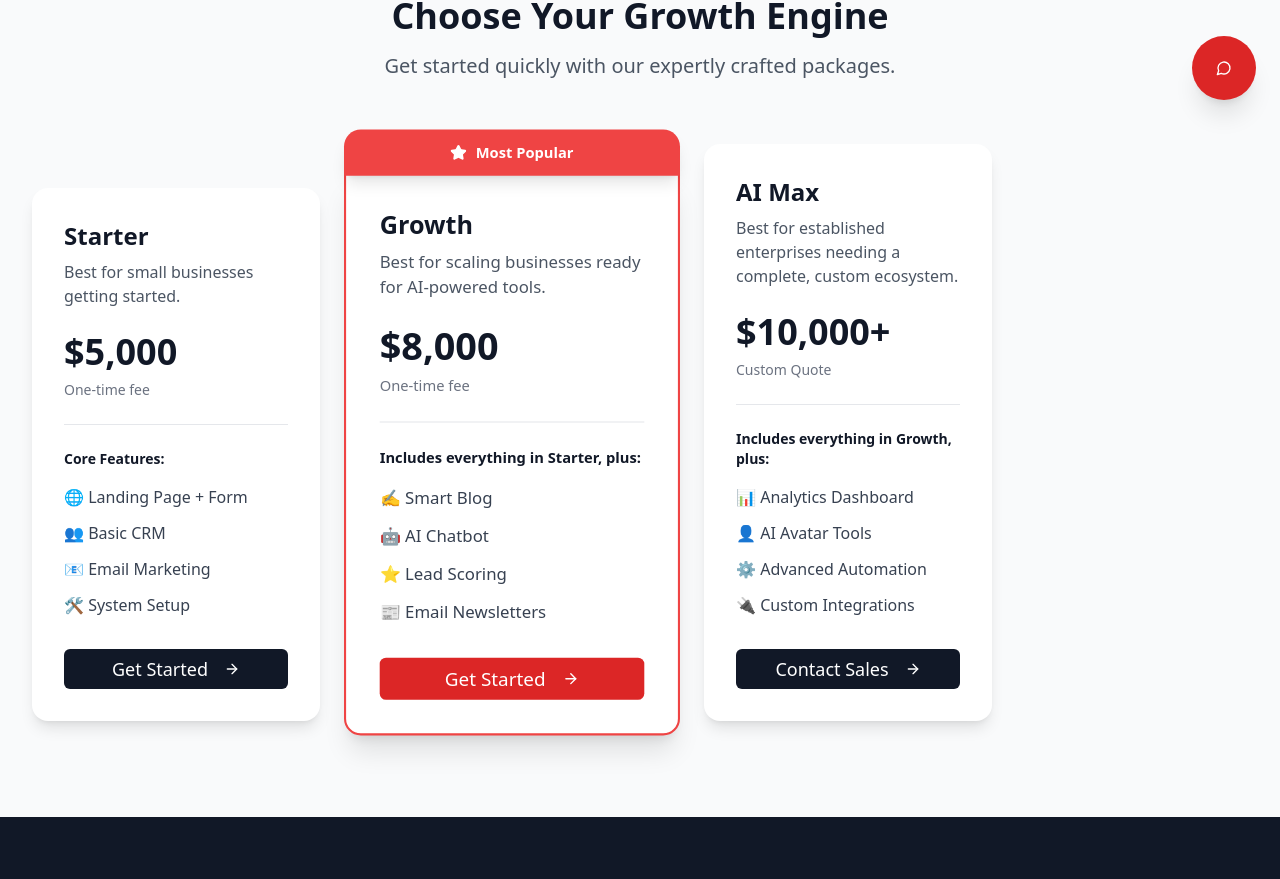
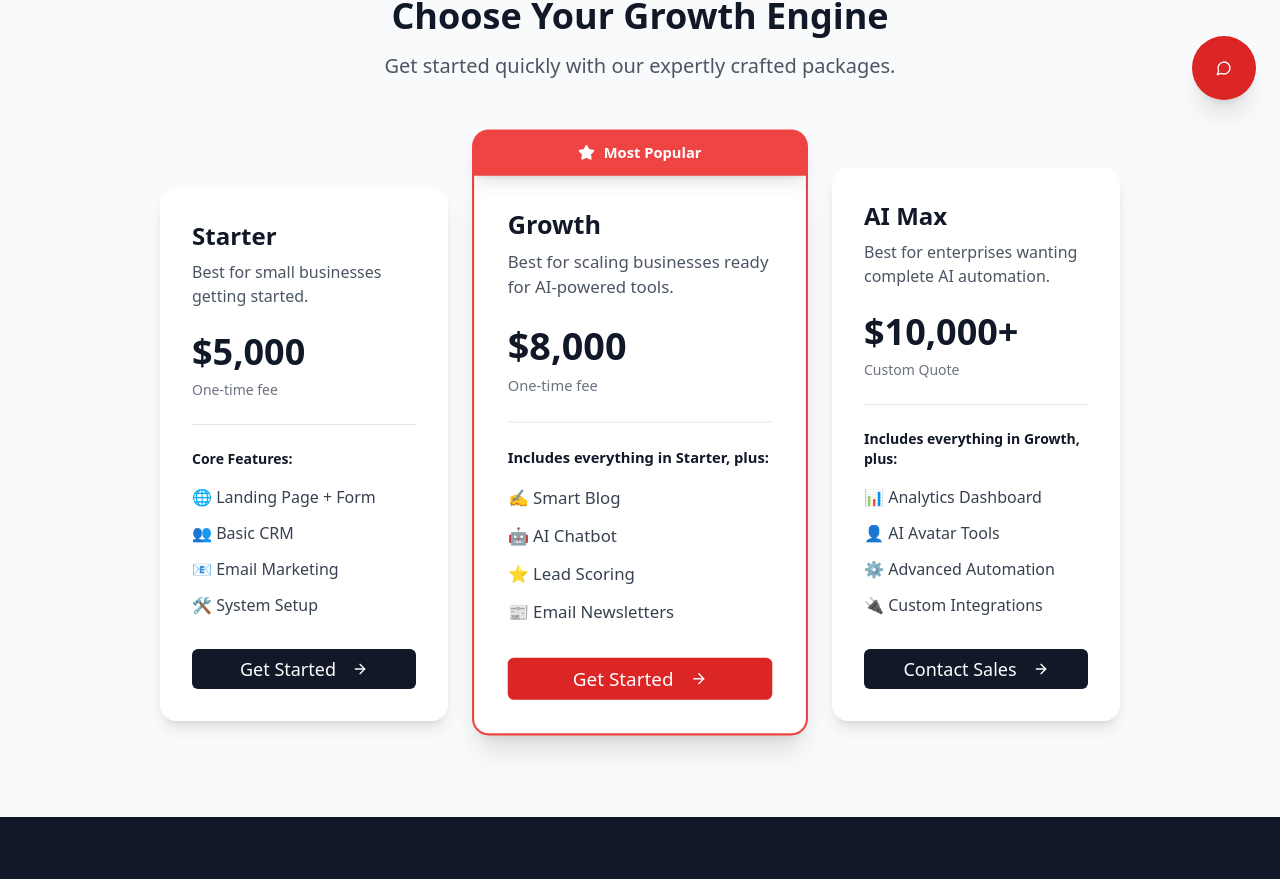
Before and after one commit to daveenci-ai/daveenci-ai-website, a React (Vite) app: page /pricing in a window 1280 px wide. Shown: the part 676-1555 px from the top of the page. Built offline with nearby package versions, Linux system fonts and the light colour scheme.

Commit message:
Fix pricing card alignment: shorten AI Max description and improve centering

```diff
--- a/src/pages/Pricing.tsx
+++ b/src/pages/Pricing.tsx
@@ -41,7 +41,7 @@ const Pricing = () => {
     {
       name: "AI Max",
       price: "$10,000+",
-      description: "Best for established enterprises needing a complete, custom ecosystem.",
+      description: "Best for enterprises wanting complete AI automation.",
       priceNote: "Custom Quote",
       popular: false,
       featuresHeader: "Includes everything in Growth, plus:",
@@ -313,9 +313,9 @@ const Pricing = () => {
             <p className="text-xl text-gray-600">Get started quickly with our expertly crafted packages.</p>
           </div>
 
-          <div className="flex flex-col lg:flex-row gap-8 max-w-7xl mx-auto items-end">
+          <div className="flex flex-col lg:flex-row gap-8 max-w-7xl mx-auto items-end justify-center">
             {pricingTiers.map((tier, index) => (
-              <div key={index} className={`relative flex flex-col ${tier.popular ? 'lg:w-80 lg:scale-105' : 'lg:w-72'} ${tier.popular ? 'z-10' : 'z-0'}`}>
+              <div key={index} className={`relative flex flex-col ${tier.popular ? 'lg:w-80 lg:scale-105' : 'lg:w-72'} ${tier.popular ? 'z-10' : 'z-0'} mx-auto lg:mx-0`}>
                 {tier.popular && (
                   <div className="bg-red-500 text-white text-center py-3 px-4 text-sm font-bold flex items-center justify-center rounded-t-2xl -mb-1 relative z-20 shadow-lg">
                     <Star className="w-4 h-4 mr-2" fill="currentColor" />
```
